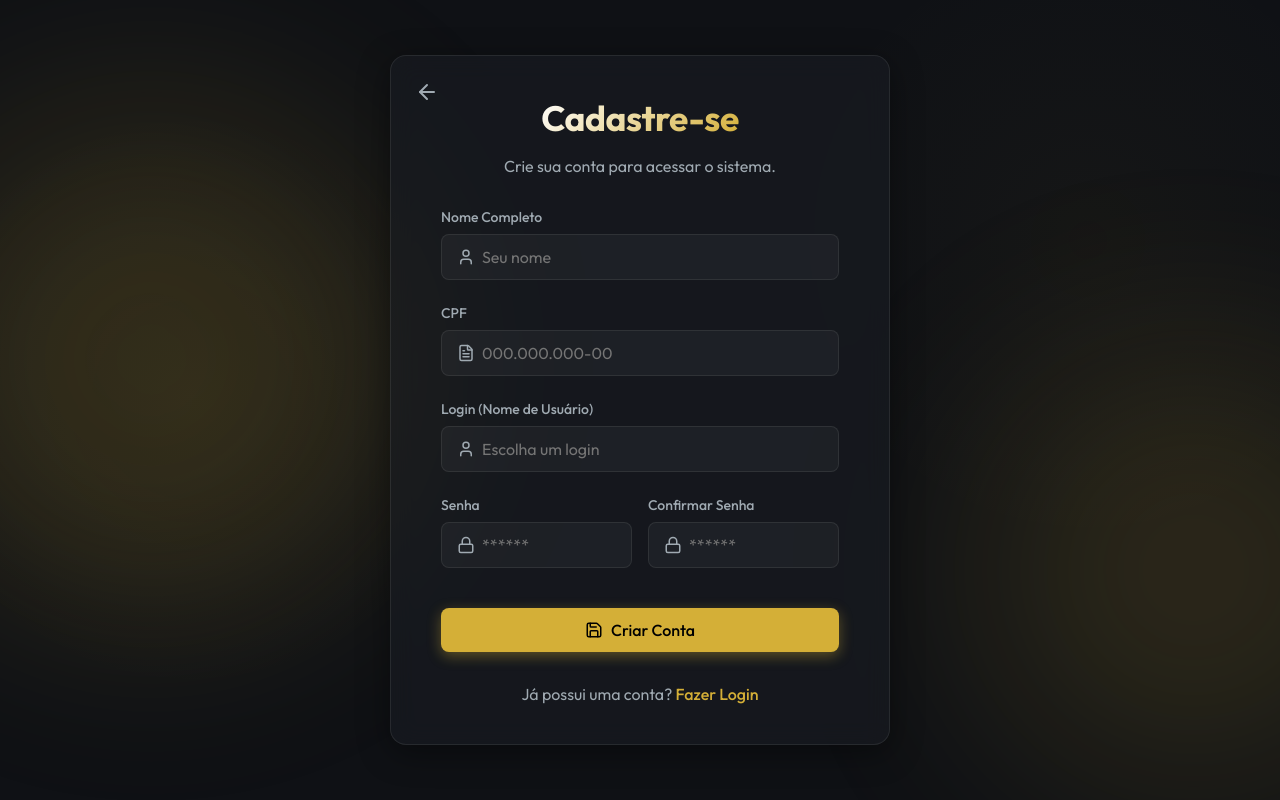
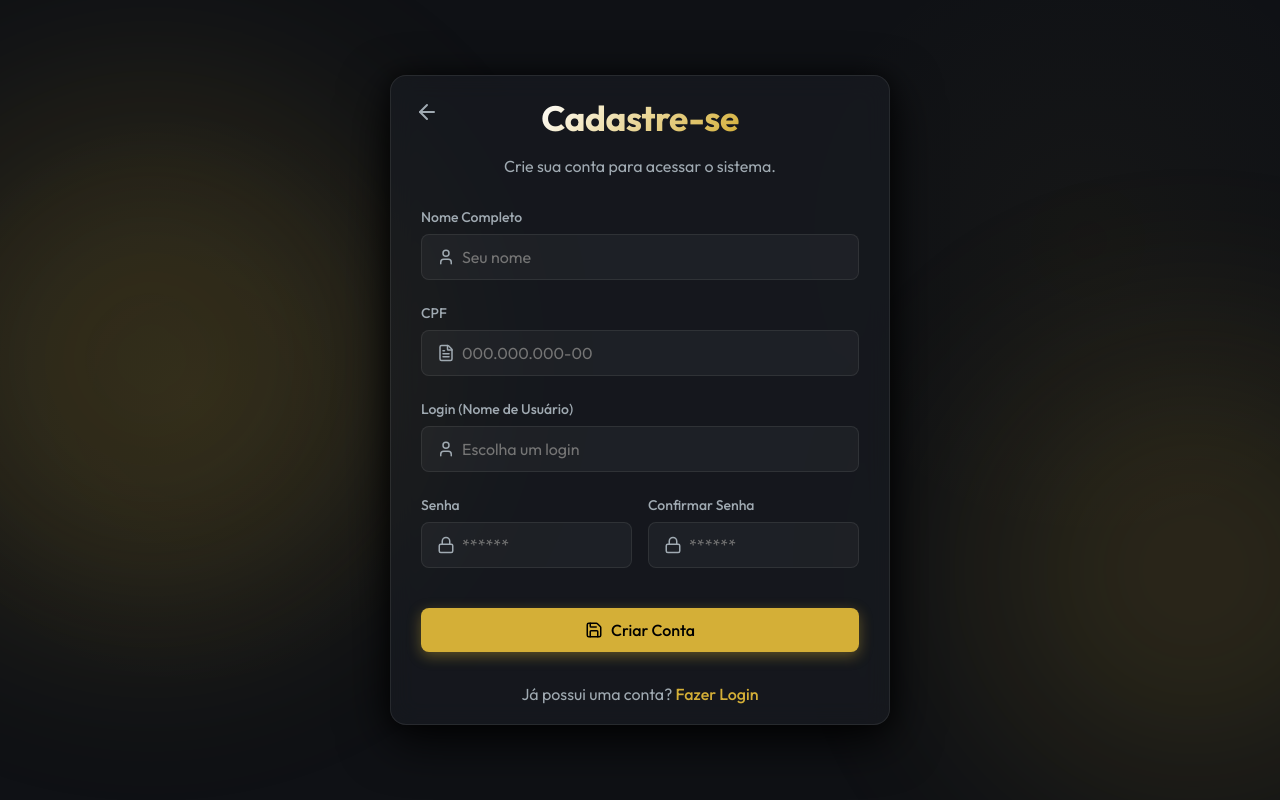
Before and after one commit to klebersalvador/rnscbrazil, a React (Vite) app in the folder frontend_new/: page /rnscbrazil/frontend_new/dist/registro in a window 1280 px wide. Shown: the top 800 px of the page. Built offline with nearby package versions, Linux system fonts and the light colour scheme.

Commit message:
style: Diminuindo padding e aumentando destaque da sombra no form de cadastro

```diff
--- a/frontend_new/src/components/Registro.jsx
+++ b/frontend_new/src/components/Registro.jsx
@@ -129,7 +129,7 @@ export default function Registro() {
       <div className="glow-orb orb-1"></div>
       <div className="glow-orb orb-2"></div>
 
-      <div className="login-panel glass-panel animate-fade-in" style={{ maxWidth: '500px', width: '90%', padding: '40px 50px', boxShadow: '0 8px 32px rgba(0,0,0,0.4)' }}>
+      <div className="login-panel glass-panel animate-fade-in" style={{ maxWidth: '500px', width: '90%', padding: '20px 30px', boxShadow: '0 15px 50px rgba(0,0,0,0.9), 0 0 20px rgba(0,0,0,0.5)' }}>
 
         <button
           onClick={() => navigate('/')}
```
Also changed, not shown: 2 other files (tests, documents, lock files or other folders).
